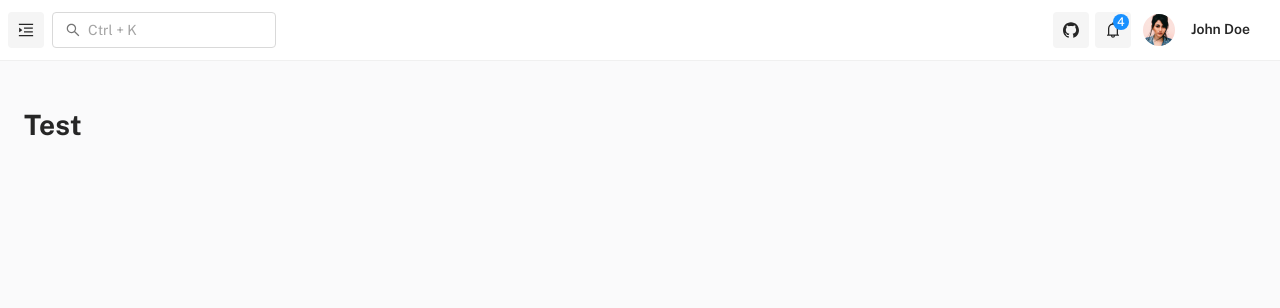
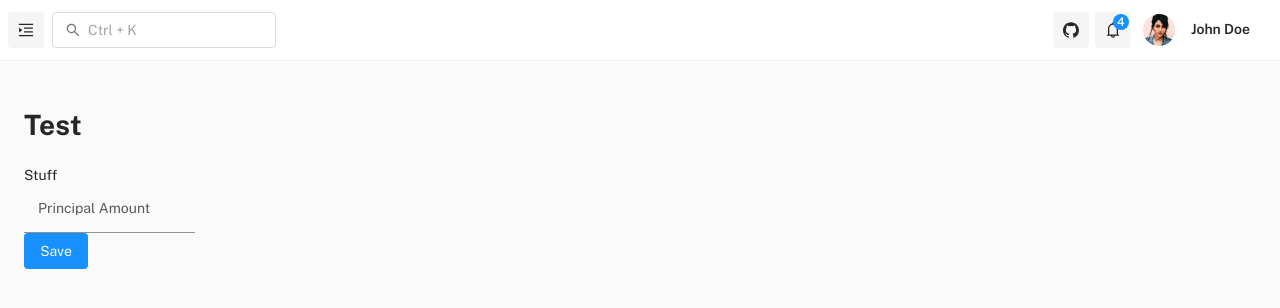
Before and after one commit to acrodemocide/web.portfolio-analyzer, a React (Create React App) app: page /portfolio-builder in a window 1280 px wide. Shown: the top 308 px of the page. Built offline with nearby package versions, Linux system fonts and the light colour scheme.

Commit message:
Added generic button component, form input component, form component, and set them up to be displayed in portfolio builder page

```diff
--- /dev/null
+++ b/src/components/buttons/ButtonPrimary.tsx
@@ -0,0 +1,14 @@
+import { Button } from '@mui/material';
+
+export interface ButtonPrimaryProps {
+    children: string;
+    onClick?: any;
+}
+
+export const ButtonPrimary = ({ children, onClick }: ButtonPrimaryProps) => {
+    return (
+        <Button onClick={onClick} variant="contained">
+            {children}
+        </Button>
+    );
+};
--- /dev/null
+++ b/src/components/form/form-fields/form-text-input.tsx
@@ -0,0 +1,18 @@
+import { FormControl, Input, InputLabel } from '@mui/material';
+
+interface FormTextInputProps {
+    id: string;
+    label: string | JSX.Element;
+    required?: boolean;
+    value: string;
+    onChange: React.ChangeEventHandler<HTMLTextAreaElement | HTMLInputElement>;
+}
+
+export const FormTextInput = ({ id, label, required, value, onChange }: FormTextInputProps) => {
+    return (
+        <FormControl>
+            <InputLabel htmlFor={id}>{label}</InputLabel>
+            <Input required={required} id={id} area-describedby={id} value={value} onChange={onChange} />
+        </FormControl>
+    );
+};
--- /dev/null
+++ b/src/components/form/form.tsx
@@ -0,0 +1,21 @@
+import React from 'react';
+import { Grid } from '@mui/material';
+import { ButtonPrimary } from '../buttons/ButtonPrimary';
+
+export interface FormProps {
+    handleSubmit: (arg: any) => void;
+    children?: JSX.Element;
+}
+
+export const Form: (props: FormProps) => JSX.Element = ({ handleSubmit, children }: FormProps) => {
+    return (
+        <React.Fragment>
+            {children}
+            <Grid container>
+                <Grid item>
+                    <ButtonPrimary onClick={handleSubmit}>Save</ButtonPrimary>
+                </Grid>
+            </Grid>
+        </React.Fragment>
+    );
+};
--- a/src/pages/portfolio-builder/portfolio-builder.tsx
+++ b/src/pages/portfolio-builder/portfolio-builder.tsx
@@ -1,5 +1,31 @@
+import React from 'react';
+import { useState } from 'react';
+import { Form } from '../../components/form/form';
+import { FormTextInput } from '../../components/form/form-fields/form-text-input';
+
+const handleSubmit = () => {
+    alert('Submitted!');
+};
+
 const PortfolioBuilder = () => {
-    return <h1>Test</h1>;
+    const [formPrincipalAmount, setFormPrincipalAmount] = useState('');
+
+    return (
+        <React.Fragment>
+            <h1>Test</h1>
+            <div>
+                <span>Stuff</span>
+            </div>
+            <Form handleSubmit={handleSubmit}>
+                <FormTextInput
+                    id={'principalAmount'}
+                    label={'Principal Amount'}
+                    value={formPrincipalAmount}
+                    onChange={(e) => setFormPrincipalAmount(e.target.value)}
+                />
+            </Form>
+        </React.Fragment>
+    );
 };
 
 export default PortfolioBuilder;
```
